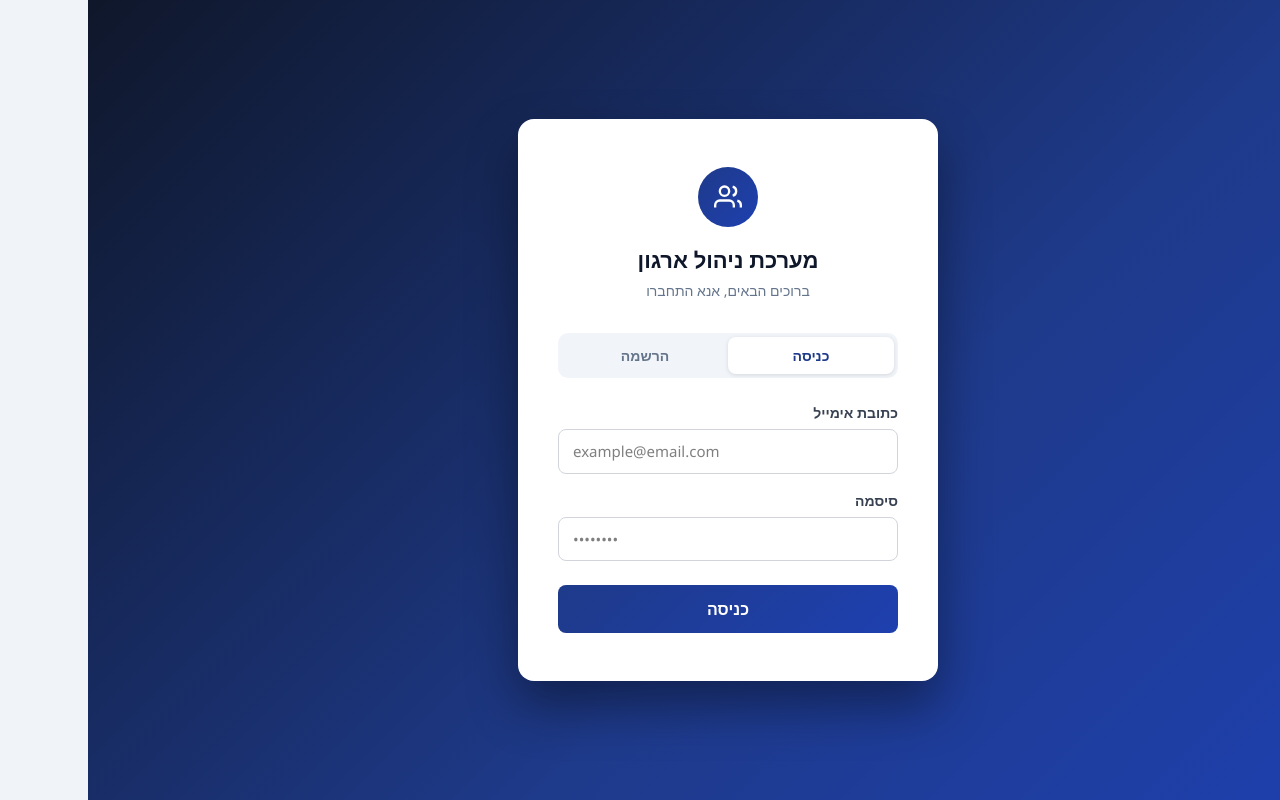
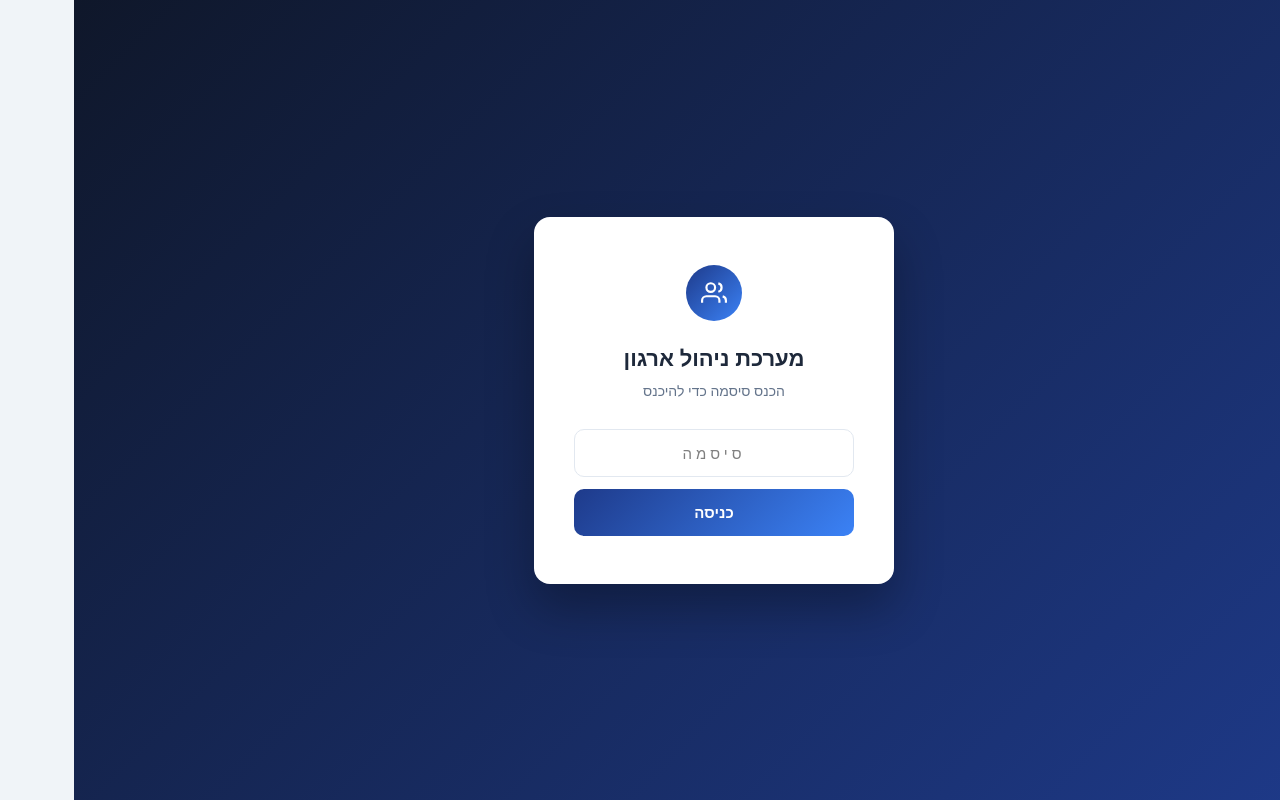
Before and after one commit to focusrave-collab/Ogen--MP, a React (Vite) app: page /#/manage in a window 1280 px wide. Built offline with nearby package versions, Linux system fonts and the light colour scheme.

Commit message:
feat: replace multi-user auth with simple password gate, shared data

```diff
--- a/src/App.tsx
+++ b/src/App.tsx
@@ -1,49 +1,23 @@
-import { HashRouter as BrowserRouter, Routes, Route, Navigate } from 'react-router-dom'
-import { AuthProvider, useAuthStore } from './store/useAuthStore'
+import { useState } from 'react'
+import { HashRouter, Routes, Route, Navigate } from 'react-router-dom'
 import { EmployeeProvider } from './store/useEmployeeStore'
 import Navbar from './components/Navbar'
 import ManagePage from './pages/ManagePage'
 import DisplayPage from './pages/DisplayPage'
-import AuthPage from './pages/AuthPage'
+import PasswordGate from './pages/PasswordGate'
 
-function AppContent() {
-  const { user, loading } = useAuthStore()
+export default function App() {
+  const [authed, setAuthed] = useState(() => sessionStorage.getItem('auth') === '1')
 
-  if (loading) {
-    return (
-      <div style={{
-        minHeight: '100vh',
-        display: 'flex',
-        alignItems: 'center',
-        justifyContent: 'center',
-        background: 'linear-gradient(135deg, #0f172a 0%, #1e3a8a 100%)',
-      }}>
-        <div style={{ textAlign: 'center', color: 'white' }}>
-          <div style={{
-            width: '48px',
-            height: '48px',
-            border: '4px solid rgba(255,255,255,0.3)',
-            borderTop: '4px solid white',
-            borderRadius: '50%',
-            animation: 'spin 0.8s linear infinite',
-            margin: '0 auto 16px',
-          }} />
-          <style>{`@keyframes spin { to { transform: rotate(360deg); } }`}</style>
-          <p style={{ fontSize: '16px', opacity: 0.8 }}>טוען...</p>
-        </div>
-      </div>
-    )
-  }
-
-  if (!user) {
-    return <AuthPage />
+  if (!authed) {
+    return <PasswordGate onSuccess={() => setAuthed(true)} />
   }
 
   return (
     <EmployeeProvider>
-      <BrowserRouter>
+      <HashRouter>
         <div style={{ display: 'flex', flexDirection: 'column', height: '100vh' }}>
-          <Navbar />
+          <Navbar onLogout={() => { sessionStorage.removeItem('auth'); setAuthed(false) }} />
           <div style={{ flex: 1, minHeight: 0, display: 'flex', flexDirection: 'column' }}>
             <Routes>
               <Route path="/" element={<Navigate to="/manage" replace />} />
@@ -52,15 +26,7 @@ function AppContent() {
             </Routes>
           </div>
         </div>
-      </BrowserRouter>
+      </HashRouter>
     </EmployeeProvider>
   )
 }
-
-export default function App() {
-  return (
-    <AuthProvider>
-      <AppContent />
-    </AuthProvider>
-  )
-}
--- a/src/components/Navbar.tsx
+++ b/src/components/Navbar.tsx
@@ -1,15 +1,18 @@
 import { NavLink } from 'react-router-dom'
-import { useAuthStore } from '../store/useAuthStore'
 
-export default function Navbar() {
-  const { user, logout } = useAuthStore()
+interface Props {
+  onLogout: () => void
+}
 
+export default function Navbar({ onLogout }: Props) {
   return (
-    <nav className="bg-gradient-to-l from-navy-900 to-blue-900 shadow-lg" style={{ background: 'linear-gradient(to left, #0f172a, #1e3a8a)' }}>
-      <div className="max-w-7xl mx-auto px-4">
-        <div className="flex items-center justify-between h-16">
-          <div className="flex items-center gap-2">
-            <div className="w-8 h-8 rounded-full flex items-center justify-center" style={{ background: 'rgba(255,255,255,0.15)' }}>
+    <nav style={{ background: 'linear-gradient(to left, #0f172a, #1e3a8a)', boxShadow: '0 2px 8px rgba(0,0,0,0.3)' }}>
+      <div style={{ maxWidth: 1280, margin: '0 auto', padding: '0 16px' }}>
+        <div style={{ display: 'flex', alignItems: 'center', justifyContent: 'space-between', height: 64 }}>
+
+          {/* Logo + title */}
+          <div style={{ display: 'flex', alignItems: 'center', gap: 8 }}>
+            <div style={{ width: 32, height: 32, borderRadius: '50%', background: 'rgba(255,255,255,0.15)', display: 'flex', alignItems: 'center', justifyContent: 'center' }}>
               <svg width="18" height="18" viewBox="0 0 24 24" fill="none" stroke="white" strokeWidth="2">
                 <path d="M17 21v-2a4 4 0 0 0-4-4H5a4 4 0 0 0-4 4v2"/>
                 <circle cx="9" cy="7" r="4"/>
@@ -17,70 +20,34 @@ export default function Navbar() {
                 <path d="M16 3.13a4 4 0 0 1 0 7.75"/>
               </svg>
             </div>
-            <span className="text-white font-bold text-xl tracking-wide">מערכת ניהול ארגון</span>
+            <span style={{ color: 'white', fontWeight: 700, fontSize: 20 }}>מערכת ניהול ארגון</span>
           </div>
 
-          <div className="flex gap-2">
-            <NavLink
-              to="/manage"
-              className={({ isActive }) =>
-                `px-4 py-2 rounded-lg font-medium text-sm transition-all duration-200 ${
-                  isActive
-                    ? 'bg-white text-blue-900 shadow-md'
-                    : 'text-blue-100 hover:bg-white/10 hover:text-white'
-                }`
-              }
-            >
-              ניהול ועריכה
-            </NavLink>
-            <NavLink
-              to="/display"
-              className={({ isActive }) =>
-                `px-4 py-2 rounded-lg font-medium text-sm transition-all duration-200 ${
-                  isActive
-                    ? 'bg-white text-blue-900 shadow-md'
-                    : 'text-blue-100 hover:bg-white/10 hover:text-white'
-                }`
-              }
-            >
-              תצוגת עץ
-            </NavLink>
+          {/* Nav links */}
+          <div style={{ display: 'flex', gap: 8 }}>
+            <NavLink to="/manage" style={({ isActive }) => ({
+              padding: '8px 16px', borderRadius: 8, fontWeight: 500, fontSize: 14,
+              textDecoration: 'none', transition: 'all 0.2s',
+              background: isActive ? 'white' : 'transparent',
+              color: isActive ? '#1e3a8a' : 'rgba(219,234,254,0.9)',
+            })}>ניהול ועריכה</NavLink>
+            <NavLink to="/display" style={({ isActive }) => ({
+              padding: '8px 16px', borderRadius: 8, fontWeight: 500, fontSize: 14,
+              textDecoration: 'none', transition: 'all 0.2s',
+              background: isActive ? 'white' : 'transparent',
+              color: isActive ? '#1e3a8a' : 'rgba(219,234,254,0.9)',
+            })}>תצוגת עץ</NavLink>
           </div>
 
-          {user && (
-            <div className="flex items-center gap-3" dir="rtl">
-              <span
-                style={{
-                  color: 'rgba(255,255,255,0.75)',
-                  fontSize: '13px',
-                  maxWidth: '180px',
-                  overflow: 'hidden',
-                  textOverflow: 'ellipsis',
-                  whiteSpace: 'nowrap',
-                }}
-              >
-                {user.email}
-              </span>
-              <button
-                onClick={logout}
-                style={{
-                  padding: '6px 14px',
-                  borderRadius: '8px',
-                  border: '1.5px solid rgba(255,255,255,0.35)',
-                  background: 'transparent',
-                  color: 'white',
-                  fontSize: '13px',
-                  fontWeight: '600',
-                  cursor: 'pointer',
-                  transition: 'background 0.2s',
-                }}
-                onMouseEnter={e => (e.currentTarget.style.background = 'rgba(255,255,255,0.15)')}
-                onMouseLeave={e => (e.currentTarget.style.background = 'transparent')}
-              >
-                התנתק
-              </button>
-            </div>
-          )}
+          {/* Logout */}
+          <button onClick={onLogout} style={{
+            padding: '6px 14px', borderRadius: 8,
+            border: '1.5px solid rgba(255,255,255,0.35)',
+            background: 'transparent', color: 'white',
+            fontSize: 13, fontWeight: 600, cursor: 'pointer',
+          }}>
+            יציאה
+          </button>
         </div>
       </div>
     </nav>
--- /dev/null
+++ b/src/config/password.ts
@@ -0,0 +1,2 @@
+// שנה את הסיסמה כאן
+export const APP_PASSWORD = '1234'
--- /dev/null
+++ b/src/pages/PasswordGate.tsx
@@ -0,0 +1,106 @@
+import { useState } from 'react'
+import { APP_PASSWORD } from '../config/password'
+
+interface Props {
+  onSuccess: () => void
+}
+
+export default function PasswordGate({ onSuccess }: Props) {
+  const [password, setPassword] = useState('')
+  const [error, setError] = useState(false)
+
+  function handleSubmit(e: React.FormEvent) {
+    e.preventDefault()
+    if (password === APP_PASSWORD) {
+      sessionStorage.setItem('auth', '1')
+      onSuccess()
+    } else {
+      setError(true)
+      setPassword('')
+    }
+  }
+
+  return (
+    <div style={{
+      minHeight: '100vh',
+      display: 'flex',
+      alignItems: 'center',
+      justifyContent: 'center',
+      background: 'linear-gradient(135deg, #0f172a 0%, #1e3a8a 100%)',
+      direction: 'rtl',
+    }}>
+      <div style={{
+        background: 'white',
+        borderRadius: 16,
+        padding: '48px 40px',
+        width: 360,
+        boxShadow: '0 24px 48px rgba(0,0,0,0.3)',
+        textAlign: 'center',
+      }}>
+        {/* Icon */}
+        <div style={{
+          width: 56, height: 56, borderRadius: '50%',
+          background: 'linear-gradient(135deg, #1e3a8a, #3b82f6)',
+          display: 'flex', alignItems: 'center', justifyContent: 'center',
+          margin: '0 auto 20px',
+        }}>
+          <svg width="26" height="26" viewBox="0 0 24 24" fill="none" stroke="white" strokeWidth="2">
+            <path d="M17 21v-2a4 4 0 0 0-4-4H5a4 4 0 0 0-4 4v2"/>
+            <circle cx="9" cy="7" r="4"/>
+            <path d="M23 21v-2a4 4 0 0 0-3-3.87"/>
+            <path d="M16 3.13a4 4 0 0 1 0 7.75"/>
+          </svg>
+        </div>
+
+        <h1 style={{ fontSize: 22, fontWeight: 700, color: '#1e293b', marginBottom: 6 }}>
+          מערכת ניהול ארגון
+        </h1>
+        <p style={{ fontSize: 14, color: '#64748b', marginBottom: 28 }}>
+          הכנס סיסמה כדי להיכנס
+        </p>
+
+        <form onSubmit={handleSubmit}>
+          <input
+            type="password"
+            value={password}
+            onChange={e => { setPassword(e.target.value); setError(false) }}
+            placeholder="סיסמה"
+            autoFocus
+            style={{
+              width: '100%',
+              padding: '12px 14px',
+              borderRadius: 10,
+              border: error ? '2px solid #ef4444' : '1.5px solid #e2e8f0',
+              fontSize: 15,
+              outline: 'none',
+              textAlign: 'center',
+              marginBottom: 8,
+              boxSizing: 'border-box',
+              letterSpacing: 4,
+            }}
+          />
+          {error && (
+            <p style={{ color: '#ef4444', fontSize: 13, marginBottom: 8 }}>סיסמה שגויה</p>
+          )}
+          <button
+            type="submit"
+            style={{
+              width: '100%',
+              padding: '12px',
+              borderRadius: 10,
+              border: 'none',
+              background: 'linear-gradient(135deg, #1e3a8a, #3b82f6)',
+              color: 'white',
+              fontSize: 15,
+              fontWeight: 600,
+              cursor: 'pointer',
+              marginTop: 4,
+            }}
+          >
+            כניסה
+          </button>
+        </form>
+      </div>
+    </div>
+  )
+}
```
Also changed, not shown: src/store/useEmployeeStore.tsx (+9 -50 lines).
